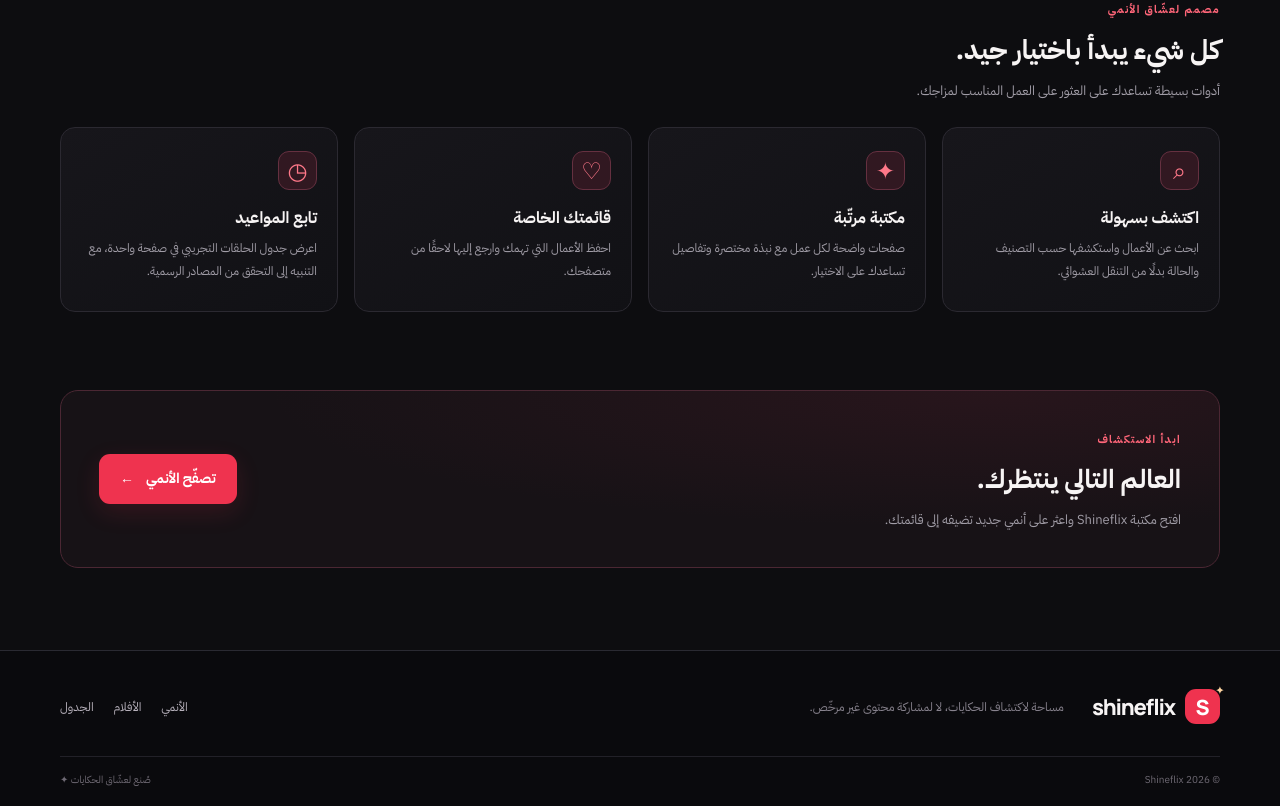
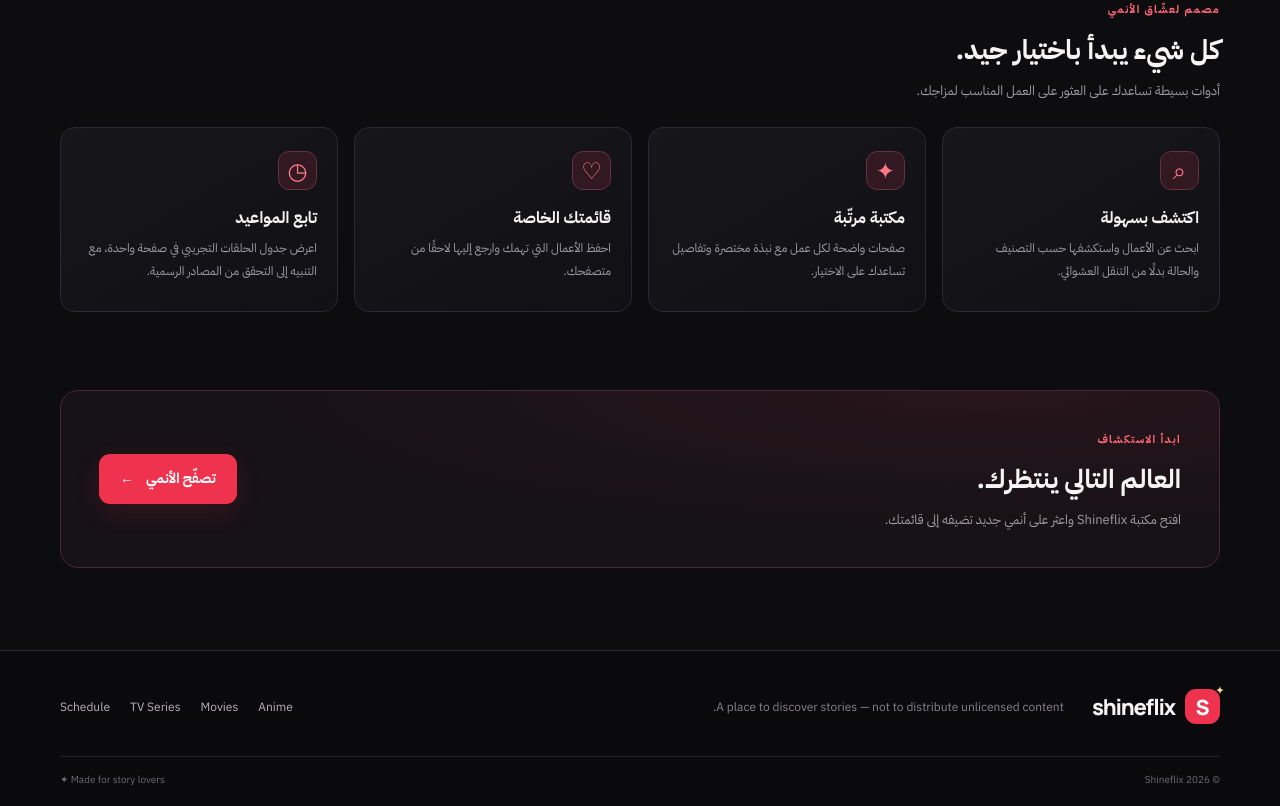
Before and after one commit to yasir-karagul/shineflix, a Next.js app: page / in a window 1280 px wide. Shown: the part 801-1607 px from the top of the page. Built offline with nearby package versions, Linux system fonts and the light colour scheme; no server answers; the database is empty.

Commit message:
feat: localize footer to English and Arabic

```diff
--- a/components/footer.tsx
+++ b/components/footer.tsx
@@ -1,2 +1,6 @@
 import Link from "next/link";
-export function Footer(){return <footer className="site-footer"><div className="footer-inner"><Link href="/" className="brand"><span className="brand-mark">S<span>✦</span></span><span className="brand-name">shineflix</span></Link><p>مساحة لاكتشاف الحكايات، لا لمشاركة محتوى غير مرخّص.</p><div className="footer-links"><Link href="/anime">الأنمي</Link><Link href="/movies">الأفلام</Link><Link href="/schedule">الجدول</Link></div></div><div className="footer-bottom"><span>© 2026 Shineflix</span><span>صُنع لعشّاق الحكايات ✦</span></div></footer>}
+import type { Language } from "@/lib/i18n";
+export function Footer({ lang = "en" }: { lang?: Language }) {
+  const ar = lang === "ar";
+  return <footer className="site-footer"><div className="footer-inner"><Link href="/" className="brand"><span className="brand-mark">S<span>✦</span></span><span className="brand-name">shineflix</span></Link><p>{ar ? "مساحة لاكتشاف الحكايات، لا لمشاركة محتوى غير مرخّص." : "A place to discover stories — not to distribute unlicensed content."}</p><div className="footer-links"><Link href="/anime">{ar ? "الأنمي" : "Anime"}</Link><Link href="/movies">{ar ? "الأفلام" : "Movies"}</Link><Link href="/series">{ar ? "المسلسلات" : "TV Series"}</Link><Link href="/schedule">{ar ? "الجدول" : "Schedule"}</Link></div></div><div className="footer-bottom"><span>© 2026 Shineflix</span><span>{ar ? "صُنع لعشّاق الحكايات ✦" : "Made for story lovers ✦"}</span></div></footer>;
+}
```
